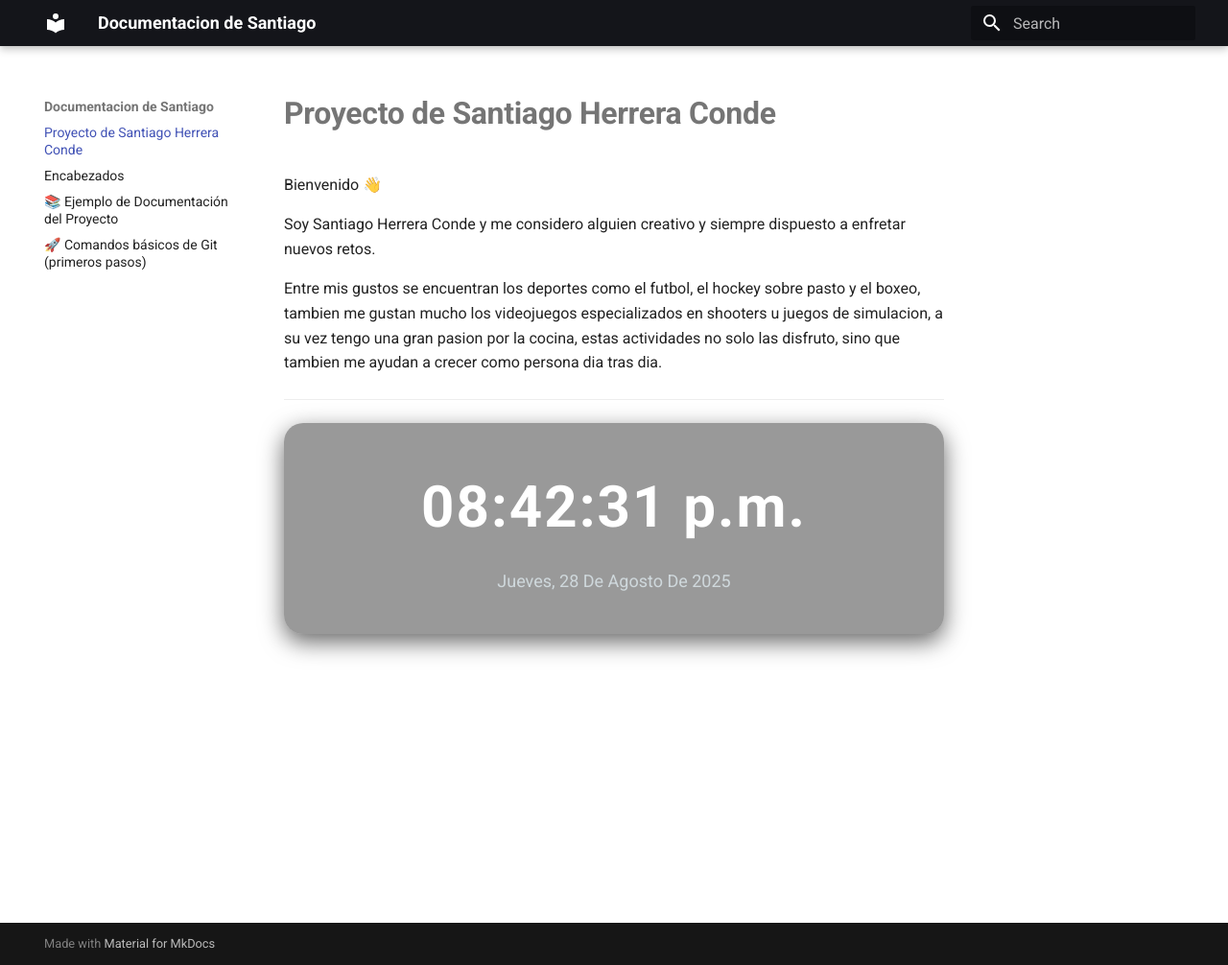
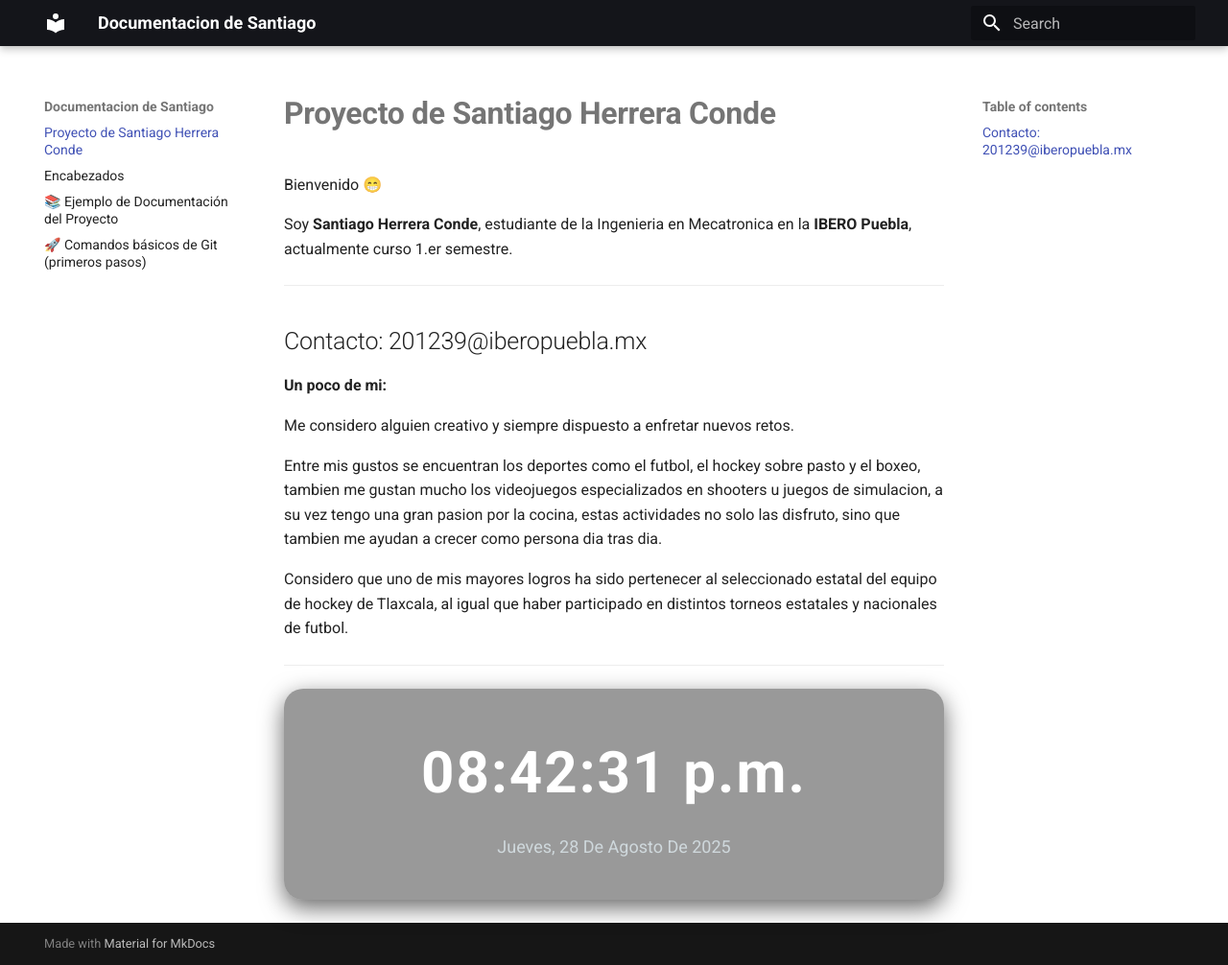
Before and after one commit to lesantiagohc-max/Santi_repositorio, an MkDocs documentation site: the page built from docs/index.md, in a window 1280 px wide and 1006 px high. Shown: the whole window at 96% size. Built offline with MkDocs 1.6.1 and Material for MkDocs 9.7.7, drawn with Linux system fonts in a browser that asks for light colours.

Commit message:
cambios index 3.3

```diff
--- a/docs/index.md
+++ b/docs/index.md
@@ -1,10 +1,20 @@
 # **Proyecto de Santiago Herrera Conde**
 
-Bienvenido 👋
+Bienvenido  😁
 
-Soy Santiago Herrera Conde y me considero alguien creativo y siempre dispuesto a enfretar nuevos retos.
+Soy **Santiago Herrera Conde**, estudiante de la Ingenieria en Mecatronica en la **IBERO Puebla**, actualmente curso 1.er semestre.
+
+---
+Contacto: 201239@iberopuebla.mx
+---
+
+**Un poco de mi:**
+
+Me considero alguien creativo y siempre dispuesto a enfretar nuevos retos.
 
 Entre mis gustos se encuentran los deportes como el futbol, el hockey sobre pasto y el boxeo, tambien me gustan mucho los videojuegos especializados en shooters u juegos de simulacion, a su vez tengo una gran pasion por la cocina, estas actividades no solo las disfruto, sino que tambien me ayudan a crecer como persona dia tras dia.
+
+Considero que uno de mis mayores logros ha sido pertenecer al seleccionado estatal del equipo de hockey de Tlaxcala, al igual que haber participado en distintos torneos estatales y nacionales de futbol.
 
 ---
 
```
